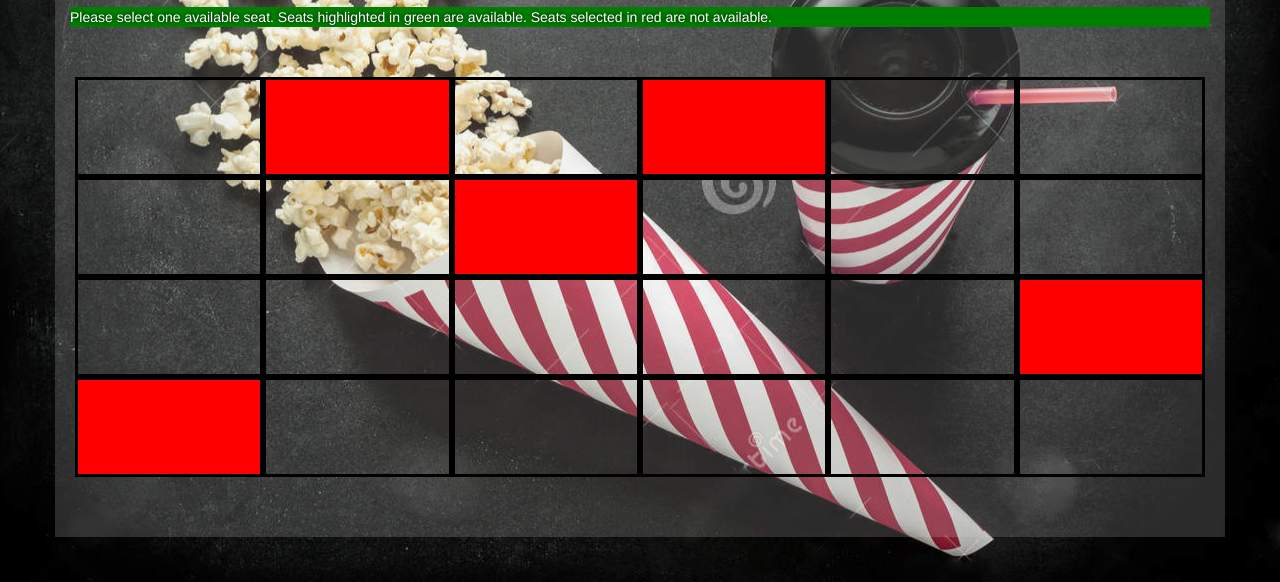
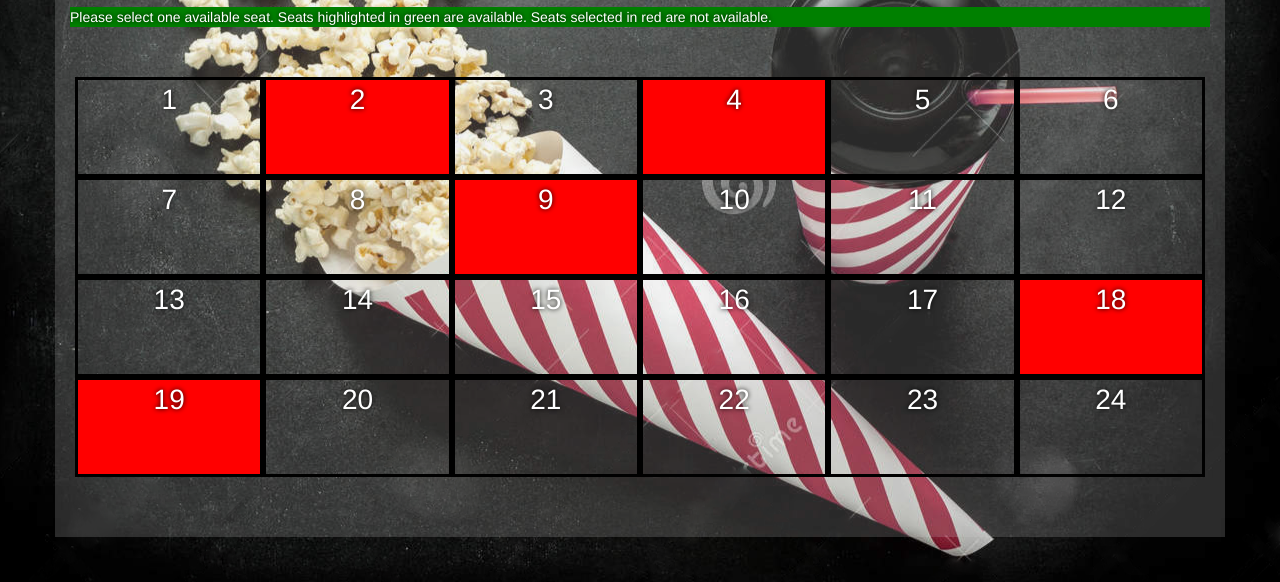
Before and after one commit to Mcummings1024/Lab-10, a plain HTML site: page index.html in a window 1280 px wide. Shown: the part 218-800 px from the top of the page. Drawn offline with nearby package versions, Linux system fonts and the light colour scheme.

Commit message:
Fixed the reset bug

```diff
--- a/index.html
+++ b/index.html
@@ -18,36 +18,36 @@
 	</section>
   	<section class="container">
 	  <section class="row">
-  	    <div class="col-lg-2 col-md-2 col-sm-2 col-xs-2"></div>
- 	    <div class="taken col-lg-2 col-md-2 col-sm-2 col-xs-2"></div>
- 	    <div class="col-lg-2 col-md-2 col-sm-2 col-xs-2"></div>
- 	    <div class="taken col-lg-2 col-md-2 col-sm-2 col-xs-2"></div>
- 	    <div class="col-lg-2 col-md-2 col-sm-2 col-xs-2"></div>
- 	    <div class="col-lg-2 col-md-2 col-sm-2 col-xs-2"></div>
+  	    <div class="col-lg-2 col-md-2 col-sm-2 col-xs-2">1</div>
+ 	    <div class="taken col-lg-2 col-md-2 col-sm-2 col-xs-2">2</div>
+ 	    <div class="col-lg-2 col-md-2 col-sm-2 col-xs-2">3</div>
+ 	    <div class="taken col-lg-2 col-md-2 col-sm-2 col-xs-2">4</div>
+ 	    <div class="col-lg-2 col-md-2 col-sm-2 col-xs-2">5</div>
+ 	    <div class="col-lg-2 col-md-2 col-sm-2 col-xs-2">6</div>
  	  </section>
  	  <div class="row">
-  	    <div class="col-lg-2 col-md-2 col-sm-2 col-xs-2"></div>
- 	    <div class="col-lg-2 col-md-2 col-sm-2 col-xs-2"></div>
- 	    <div class="taken col-lg-2 col-md-2 col-sm-2 col-xs-2"></div>
- 	    <div class="col-lg-2 col-md-2 col-sm-2 col-xs-2"></div>
- 	    <div class="col-lg-2 col-md-2 col-sm-2 col-xs-2"></div>
- 	    <div class="col-lg-2 col-md-2 col-sm-2 col-xs-2"></div>
+  	    <div class="col-lg-2 col-md-2 col-sm-2 col-xs-2">7</div>
+ 	    <div class="col-lg-2 col-md-2 col-sm-2 col-xs-2">8</div>
+ 	    <div class="taken col-lg-2 col-md-2 col-sm-2 col-xs-2">9</div>
+ 	    <div class="col-lg-2 col-md-2 col-sm-2 col-xs-2">10</div>
+ 	    <div class="col-lg-2 col-md-2 col-sm-2 col-xs-2">11</div>
+ 	    <div class="col-lg-2 col-md-2 col-sm-2 col-xs-2">12</div>
  	  </div>
  	  <div class="row">
-  	    <div class="col-lg-2 col-md-2 col-sm-2 col-xs-2"></div>
- 	    <div class="col-lg-2 col-md-2 col-sm-2 col-xs-2"></div>
- 	    <div class="col-lg-2 col-md-2 col-sm-2 col-xs-2"></div>
- 	    <div class="col-lg-2 col-md-2 col-sm-2 col-xs-2"></div>
- 	    <div class="col-lg-2 col-md-2 col-sm-2 col-xs-2"></div>
- 	    <div class="taken col-lg-2 col-md-2 col-sm-2 col-xs-2"></div>
+  	    <div class="col-lg-2 col-md-2 col-sm-2 col-xs-2">13</div>
+ 	    <div class="col-lg-2 col-md-2 col-sm-2 col-xs-2">14</div>
+ 	    <div class="col-lg-2 col-md-2 col-sm-2 col-xs-2">15</div>
+ 	    <div class="col-lg-2 col-md-2 col-sm-2 col-xs-2">16</div>
+ 	    <div class="col-lg-2 col-md-2 col-sm-2 col-xs-2">17</div>
+ 	    <div class="taken col-lg-2 col-md-2 col-sm-2 col-xs-2">18</div>
  	  </div>
  	  <div class="row">
-  	    <div class="taken col-lg-2 col-md-2 col-sm-2 col-xs-2"></div>
- 	    <div class="col-lg-2 col-md-2 col-sm-2 col-xs-2"></div>
- 	    <div class="col-lg-2 col-md-2 col-sm-2 col-xs-2"></div>
- 	    <div class="col-lg-2 col-md-2 col-sm-2 col-xs-2"></div>
- 	    <div class="col-lg-2 col-md-2 col-sm-2 col-xs-2"></div>
- 	    <div class="col-lg-2 col-md-2 col-sm-2 col-xs-2"></div>
+  	    <div class="taken col-lg-2 col-md-2 col-sm-2 col-xs-2">19</div>
+ 	    <div class="col-lg-2 col-md-2 col-sm-2 col-xs-2">20</div>
+ 	    <div class="col-lg-2 col-md-2 col-sm-2 col-xs-2">21</div>
+ 	    <div class="col-lg-2 col-md-2 col-sm-2 col-xs-2">22</div>
+ 	    <div class="col-lg-2 col-md-2 col-sm-2 col-xs-2">23</div>
+ 	    <div class="col-lg-2 col-md-2 col-sm-2 col-xs-2">24</div>
  	  </div>
     </section>
     <section class="container">
--- a/script.js
+++ b/script.js
@@ -41,7 +41,8 @@ function deselectSeats() {
 	}
 }
 
-function reserveSeat() {
+function reserveSeat(e) {
+	e.preventDefault();
 	var index = findSelectedSeat();
 	seats[index].className = "col-lg-2 col-md-2 col-sm-2 col-xs-2";
 	seats[index].className += " reserved";
--- a/style.css
+++ b/style.css
@@ -7,6 +7,8 @@ h1, h3, .instructions {
     border-width: medium;
     height: 100px;
     border-color: black;
+    text-align: center;
+    font-size: 2em;
     background-color: #ff0000 #0000ff;
 }
 
```
